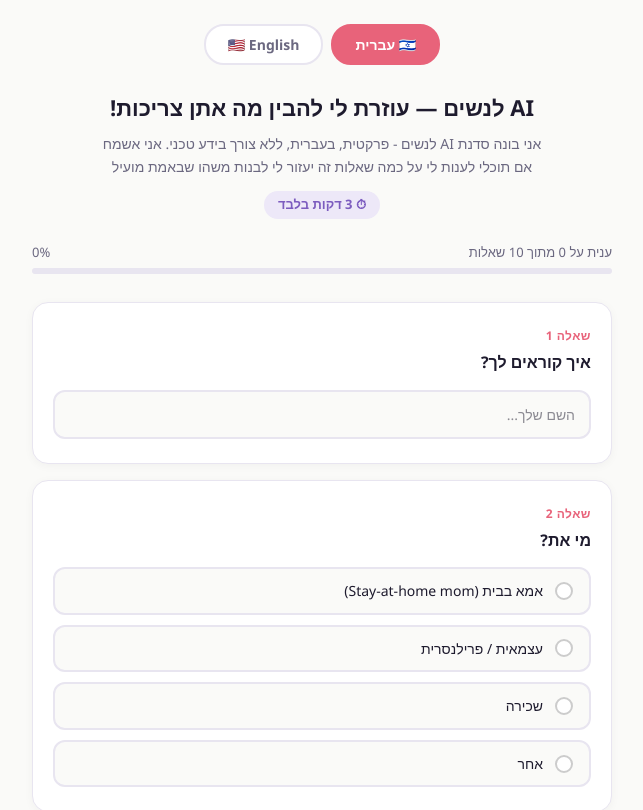
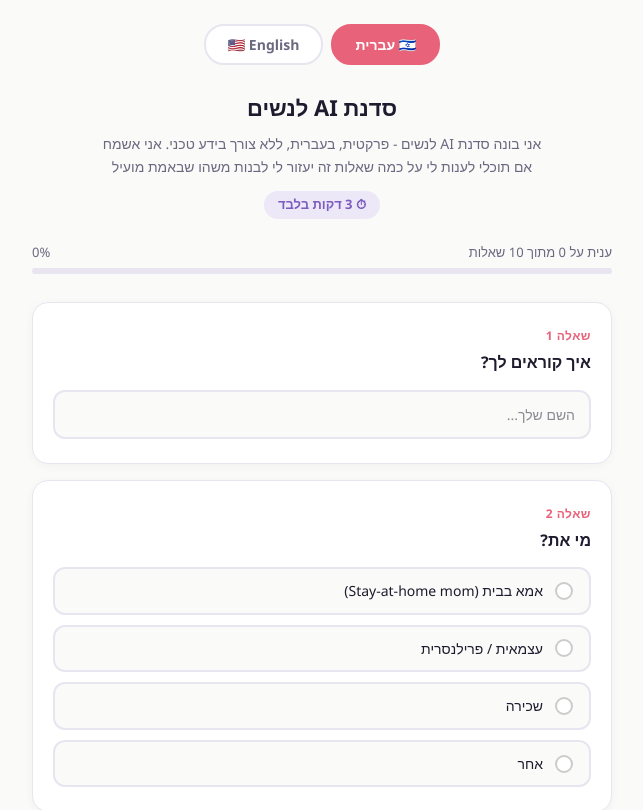
Before and after one commit to katzanat/wai-survey, a Next.js app: page / in a window 1280 px wide. Shown: the top 810 px of the page, without its empty margins (318-961 px from the left). Built offline with nearby package versions, Linux system fonts and the light colour scheme.

Commit message:
Update survey title

```diff
--- a/app/page.tsx
+++ b/app/page.tsx
@@ -5,7 +5,7 @@ import { useState, Fragment } from "react";
 const content = {
   he: {
     dir: "rtl",
-    title: "AI לנשים — עוזרת לי להבין מה אתן צריכות!",
+    title: "סדנת AI לנשים",
     desc: "אני בונה סדנת AI לנשים - פרקטית, בעברית, ללא צורך בידע טכני. אני אשמח אם תוכלי לענות לי על כמה שאלות זה יעזור לי לבנות משהו שבאמת מועיל",
     time: "⏱ 3 דקות בלבד",
     about_title: "זה מרגיש לך מוכר? 💭",
@@ -46,7 +46,7 @@ const content = {
   },
   en: {
     dir: "ltr",
-    title: "AI for Women — Help Me Build the Right Workshop!",
+    title: "AI Workshop for Women",
     desc: "I'm building a practical AI workshop for women — no technical background needed. 3 minutes of your time will help me build something truly useful ✨",
     time: "⏱ Only 3 minutes",
     about_title: "Does this sound like you? 💭",
```
